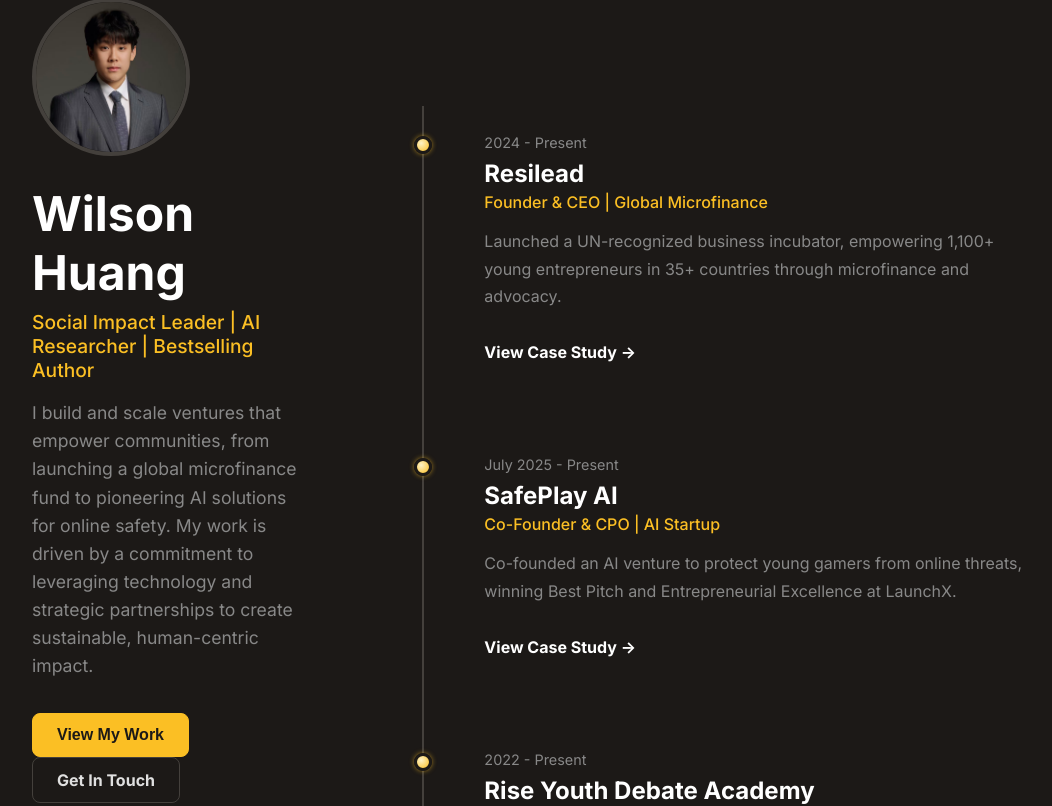
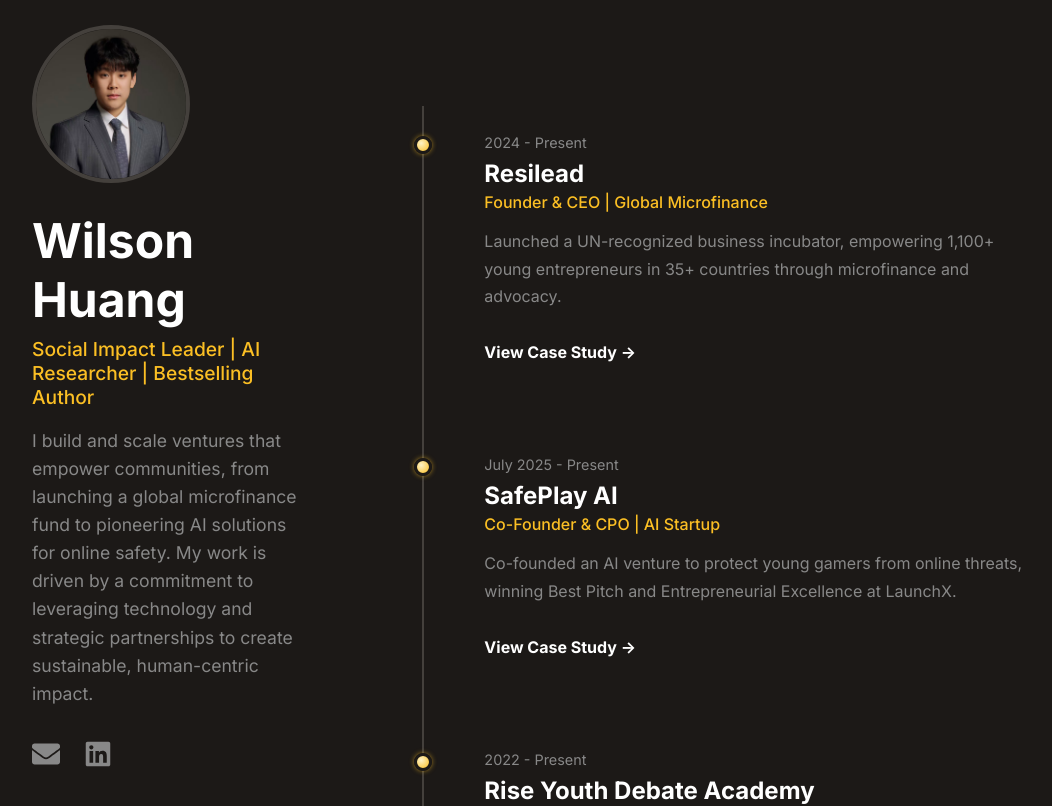
Before and after one commit to wilson-huang-cmyk/wilsonhuang, a React (Vite) app: page / in a window 1280 px wide. Shown: the top 806 px of the page, without its empty margins (160-1212 px from the left). Built offline with nearby package versions, Linux system fonts and the light colour scheme.

Commit message:
email and linkedin

```diff
--- a/package.json
+++ b/package.json
@@ -11,7 +11,8 @@
   },
   "dependencies": {
     "react": "^19.1.1",
-    "react-dom": "^19.1.1"
+    "react-dom": "^19.1.1",
+    "react-icons": "^5.5.0"
   },
   "devDependencies": {
     "@eslint/js": "^9.33.0",
--- a/src/components/Bio.tsx
+++ b/src/components/Bio.tsx
@@ -1,10 +1,7 @@
-import Portrait from '../assets/portrait.png'
+import Portrait from '../assets/portrait.png';
+import { FaEnvelope, FaLinkedin } from 'react-icons/fa';
 
-interface BioProps {
-  onNavigateHome: () => void;
-}
-
-export const Bio: React.FC<BioProps> = ({ onNavigateHome }) => {
+export const Bio: React.FC = () => {
   return (
     <div className="bio-container">
       <img src={Portrait} alt="Wilson Huang" className="bio-image" />
@@ -13,9 +10,23 @@
       <p className="bio-description">
         I build and scale ventures that empower communities, from launching a global microfinance fund to pioneering AI solutions for online safety. My work is driven by a commitment to leveraging technology and strategic partnerships to create sustainable, human-centric impact.
       </p>
-      <div className="bio-buttons">
-        <button onClick={onNavigateHome} className="btn btn-primary">View My Work</button>
-        <a href="mailto:your.email@example.com" className="btn btn-secondary">Get In Touch</a>
+      <div className="social-icons">
+        <a
+          href="mailto:wilson.huang252@gmail.com"
+          className="social-icon-link"
+          aria-label="Email Wilson Huang"
+        >
+          <FaEnvelope />
+        </a>
+        <a
+          href="https://www.linkedin.com/in/wilson-bohan-huang"
+          target="_blank"
+          rel="noopener noreferrer"
+          className="social-icon-link"
+          aria-label="Wilson Huang's LinkedIn Profile"
+        >
+          <FaLinkedin />
+        </a>
       </div>
     </div>
   );
--- a/src/index.css
+++ b/src/index.css
@@ -77,9 +77,25 @@
   line-height: 1.6;
   font-size: 1.1rem;
 }
-.bio-buttons {
+
+/* --- SOCIAL ICONS (LEFT COLUMN) --- */
+.social-icons {
   margin-top: 2rem;
+  display: flex;
+  gap: 1.5rem; /* Space between icons */
 }
+
+.social-icon-link {
+  color: var(--secondary-text);
+  font-size: 1.75rem; /* Icon size */
+  transition: color 0.3s, transform 0.3s;
+}
+
+.social-icon-link:hover {
+  color: var(--accent-color);
+  transform: translateY(-3px); /* Hover effect */
+}
+
 
 /* --- TIMELINE (RIGHT COLUMN) --- */
 .timeline-wrapper {
@@ -117,9 +133,8 @@
   width: 12px;
   height: 12px;
   border-radius: 50%;
-  /* REFINED SHINY EFFECT */
   background: radial-gradient(circle at 35% 35%, #FEF3C7, var(--accent-color));
-  box-shadow: 0 0 5px 0px rgba(251, 191, 36, 0.6); /* Reduced glow */
+  box-shadow: 0 0 5px 0px rgba(251, 191, 36, 0.6);
   border: 3px solid var(--bg-color);
 }
 
@@ -137,7 +152,7 @@
   margin: 0;
 }
 .timeline-category {
-    color: var(--accent-color); /* ACCENT COLOR */
+    color: var(--accent-color);
     font-weight: 500;
     margin: 0.25rem 0 0.75rem;
 }
@@ -166,7 +181,7 @@
 .back-button {
   background: none;
   border: none;
-  color: var(--accent-color); /* ACCENT COLOR */
+  color: var(--accent-color);
   font-size: 1rem;
   font-weight: bold;
   cursor: pointer;
@@ -180,7 +195,7 @@
   margin-bottom: 2rem;
 }
 .case-study-category {
-  color: var(--accent-color); /* ACCENT COLOR */
+  color: var(--accent-color);
   font-weight: bold;
   text-transform: uppercase;
   margin: 0;
@@ -249,7 +264,6 @@
   background-color: #111;
 }
 
-/* --- GALLERY CAPTION STYLES --- */
 .gallery-item-container {
     position: relative;
     overflow: hidden;
@@ -273,63 +287,6 @@
 
 .gallery-item-container:hover .gallery-caption {
     opacity: 1;
-}
-
-
-/* --- BUTTON STYLES --- */
-.btn {
-  padding: 0.75rem 1.5rem;
-  border: 1px solid var(--border-color);
-  border-radius: 8px;
-  font-size: 1rem;
-  font-weight: bold;
-  cursor: pointer;
-  text-decoration: none;
-  display: inline-block;
-  transition: transform 0.2s, background-color 0.2s;
-}
-.btn:hover {
-  transform: translateY(-2px);
-}
-.btn-primary {
-  background-color: var(--accent-color);
-  color: #1C1917;
-  margin-right: 1rem;
-  border-color: var(--accent-color);
-  position: relative;
-  overflow: hidden;
-}
-.btn-primary:hover {
-  background-color: #FCD34D;
-}
-
-/* SHINY BUTTON EFFECT */
-.btn-primary::after {
-    content: '';
-    position: absolute;
-    top: -50%;
-    left: -50%;
-    width: 20%;
-    height: 200%;
-    background: rgba(255, 255, 255, 0.4);
-    transform: rotate(45deg);
-    transition: all 0.4s ease;
-    opacity: 0;
-}
-
-.btn-primary:hover::after {
-    left: 130%;
-    opacity: 1;
-}
-
-
-.btn-secondary {
-  background-color: transparent;
-  color: var(--text-color);
-  border: 1px solid var(--border-color);
-}
-.btn-secondary:hover {
-    background-color: var(--card-color);
 }
 
 /* --- FOOTER --- */
@@ -363,7 +320,7 @@
   .left-column {
     position: static;
     height: auto;
-    padding: 3rem 0 2rem 0; /* Reduced top padding */
+    padding: 3rem 0 2rem 0;
     text-align: center;
     align-items: center;
   }
@@ -373,10 +330,9 @@
   .bio-container {
     text-align: center;
   }
-
-  /* --- NEW STYLES FOR BETTER MOBILE SPACING & TYPOGRAPHY --- */
-
-  /* Reduce heading sizes */
+  .social-icons {
+    justify-content: center; /* Center icons on mobile */
+  }
   .bio-name {
     font-size: 2.25rem;
   }
@@ -384,13 +340,11 @@
     font-size: 1.3rem;
   }
   .case-study-title {
-      font-size: 2rem; /* Was 2.5rem */
+      font-size: 2rem;
   }
   .case-study-section h2 {
     font-size: 1.5rem;
   }
-
-  /* Reduce body text size slightly for better hierarchy */
   .bio-description,
   .timeline-description,
   .case-study-section p,
@@ -398,16 +352,14 @@
     font-size: 1rem;
     line-height: 1.7;
   }
-
-  /* Adjust spacing for a less "clumped" feel */
   .timeline-wrapper {
-    padding-left: 2rem; /* Reduce side padding */
+    padding-left: 2rem;
   }
   .timeline-dot {
-    left: -34px; /* Adjust dot position to match new padding */
+    left: -34px;
   }
   .case-study-section {
-    margin-bottom: 2.5rem; /* Reduce space between sections */
+    margin-bottom: 2.5rem;
   }
   .case-study-header {
     margin-bottom: 1.5rem;
```
Also changed, not shown: 1 other file (tests, documents, lock files or other folders).
